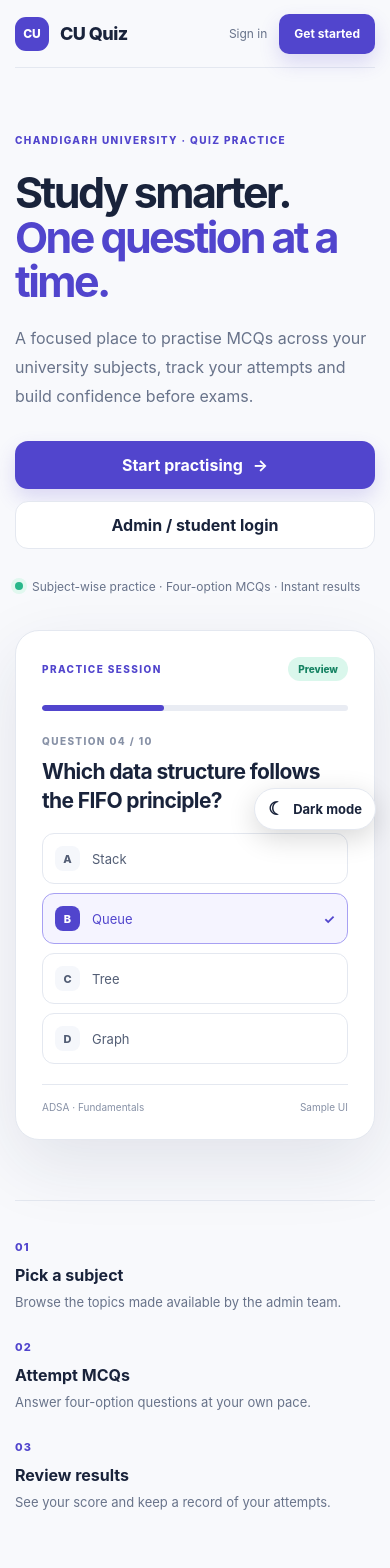
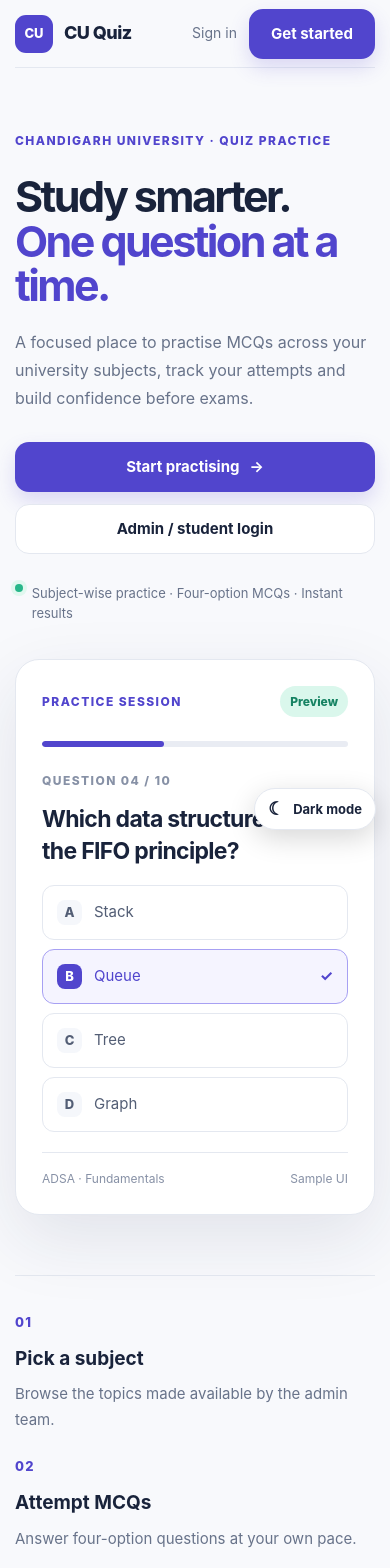
Before and after one commit to RajCodes2006/quiz-maker, a Next.js app: page / in a window 390 px wide. Shown: the top 1568 px of the page. Built offline with nearby package versions, Linux system fonts and the light colour scheme; no server answers.

Commit message:
Improve typography and add subtle UI interactions

```diff
--- a/app/globals.css
+++ b/app/globals.css
@@ -212,3 +212,200 @@ button, .button { cursor: pointer; }
 @media (max-width: 560px) {
   .theme-toggle { right: 14px; bottom: 14px; min-height: 42px; padding: 0 13px; }
 }
+
+
+/* Readability and interaction refresh */
+body {
+  font-size: 16px;
+  line-height: 1.6;
+  text-rendering: optimizeLegibility;
+}
+
+a:not(.button) {
+  text-underline-offset: 4px;
+  transition: color .18s ease, opacity .18s ease;
+}
+
+a:not(.button):hover {
+  color: var(--brand);
+}
+
+.brand { font-size: 20px; }
+.brand-mark { width: 38px; height: 38px; font-size: 13px; }
+.nav-links { font-size: 15px; }
+.button {
+  min-height: 50px;
+  padding-inline: 22px;
+  font-size: 15px;
+  border-radius: 14px;
+  transition: transform .18s ease, box-shadow .18s ease, background .18s ease, border-color .18s ease;
+}
+.button:hover:not(:disabled) {
+  transform: translateY(-2px);
+  box-shadow: 0 12px 26px rgba(81, 69, 205, .22);
+}
+.button:active:not(:disabled) { transform: translateY(0) scale(.985); }
+.button:disabled { cursor: not-allowed; opacity: .55; box-shadow: none; }
+
+.eyebrow, .mini-label, .question-kicker {
+  font-size: 12px;
+  letter-spacing: .12em;
+}
+.hero-text { font-size: 18px; line-height: 1.75; }
+.hero-note { font-size: 14px; }
+.pill { font-size: 12px; }
+.hero-card { transition: transform .3s ease, box-shadow .3s ease; }
+.hero-card:hover { transform: translateY(-4px) rotate(0); box-shadow: 0 30px 80px rgba(28, 39, 74, .14); }
+.hero-card h2 { font-size: 23px; }
+.mock-option { font-size: 15px; padding: 14px; transition: transform .18s ease, border-color .18s ease, background .18s ease; }
+.mock-option:hover { transform: translateX(3px); border-color: var(--brand); }
+.mock-option > span { font-size: 13px; }
+.mock-footer { font-size: 12px; }
+.feature-number { font-size: 13px; }
+.feature-strip h3 { font-size: 19px; }
+.feature-strip p { font-size: 15px; line-height: 1.7; }
+.footer { font-size: 13px; }
+
+.app-shell { padding-top: 44px; }
+.app-header { margin-bottom: 40px; }
+.app-header-actions { font-size: 14px; }
+.page-heading { font-size: clamp(34px, 4vw, 44px); }
+.page-subtitle { font-size: 16px; line-height: 1.7; }
+.panel {
+  padding: 28px;
+  border-radius: 20px;
+  transition: border-color .2s ease, box-shadow .2s ease;
+}
+.panel h2 { font-size: 23px; line-height: 1.3; }
+.panel h3 { font-size: 19px; }
+.section-heading {
+  display: flex;
+  align-items: center;
+  justify-content: space-between;
+  gap: 14px;
+  margin-bottom: 16px;
+}
+.section-heading h2 { margin: 0; font-size: 24px; }
+.subject-grid { gap: 18px; }
+.subject-card { padding: 24px; border-radius: 19px; }
+.subject-card:hover {
+  transform: translateY(-5px);
+  box-shadow: 0 18px 38px rgba(28, 39, 74, .11);
+}
+.subject-icon { width: 44px; height: 44px; font-size: 15px; border-radius: 14px; }
+.subject-card h3 { font-size: 19px; line-height: 1.35; }
+.subject-card p { min-height: 0; font-size: 15px; line-height: 1.65; }
+.subject-foot { font-size: 14px; margin-top: 22px; }
+
+.field { gap: 9px; margin: 17px 0; }
+.field label { font-size: 14px; }
+.field input, .field textarea, .field select {
+  min-height: 48px;
+  padding: 13px 15px;
+  border-radius: 13px;
+  font-size: 16px;
+  transition: border-color .18s ease, box-shadow .18s ease, background .18s ease;
+}
+.field textarea { min-height: 110px; }
+.field input:focus, .field textarea:focus, .field select:focus {
+  border-color: var(--brand);
+  box-shadow: 0 0 0 4px var(--focus-halo);
+}
+.auth-card { width: min(940px, 100%); border-radius: 26px; }
+.auth-aside { padding: 42px; }
+.auth-aside h1 { font-size: 40px; }
+.auth-aside p { font-size: 15px; line-height: 1.75; }
+.auth-aside small { font-size: 13px; }
+.auth-content { padding: 44px; }
+.auth-content h2 { font-size: 31px; }
+.auth-content > p { font-size: 15px; line-height: 1.65; }
+.notice { padding: 14px 16px; border-radius: 13px; font-size: 14px; line-height: 1.6; }
+.form-section-title { font-size: 17px; }
+.muted { font-size: 14px; line-height: 1.6; }
+
+.table-list { font-size: 15px; }
+.table-list th, .table-list td { padding: 15px 12px; }
+.table-list th { font-size: 12px; }
+.empty-state { font-size: 15px; line-height: 1.65; }
+
+.quiz-wrap { width: min(820px, calc(100% - 36px)); margin: 52px auto; }
+.quiz-top { font-size: 15px; margin-bottom: 24px; }
+.quiz-progress { height: 9px; margin-bottom: 26px; }
+.quiz-progress span { transition: width .28s ease; }
+.quiz-question { padding: 36px; }
+.quiz-question h1 { font-size: clamp(27px, 3vw, 32px); line-height: 1.4; margin: 16px 0 26px; }
+.quiz-option {
+  gap: 15px;
+  padding: 17px 18px;
+  margin: 12px 0;
+  border-radius: 15px;
+  font-size: 16px;
+  line-height: 1.55;
+  transition: transform .16s ease, border-color .16s ease, background .16s ease, box-shadow .16s ease;
+}
+.quiz-option:hover { transform: translateX(4px); border-color: var(--brand); }
+.quiz-option:focus-within {
+  outline: 3px solid var(--focus-halo);
+  outline-offset: 2px;
+}
+.quiz-option.active {
+  box-shadow: 0 6px 18px rgba(81, 69, 205, .09);
+}
+.quiz-option strong { font-size: 16px; }
+.quiz-option input { width: 18px; height: 18px; }
+.quiz-controls { margin-top: 30px; }
+.result-score { font-size: 68px; }
+.metric { padding: 21px; border-radius: 16px; }
+.metric strong { font-size: 28px; }
+.metric span { font-size: 14px; line-height: 1.5; }
+
+button:focus-visible, a:focus-visible {
+  outline: 3px solid var(--brand);
+  outline-offset: 3px;
+}
+.button-quiet:hover:not(:disabled) { border-color: var(--brand); }
+.quiz-question, .auth-card, .panel {
+  animation: ui-enter .32s ease both;
+}
+@keyframes ui-enter {
+  from { opacity: 0; transform: translateY(8px); }
+  to { opacity: 1; transform: translateY(0); }
+}
+
+@media (max-width: 800px) {
+  .auth-aside { padding: 30px; }
+  .auth-content { padding: 32px; }
+  .auth-aside h1 { font-size: 32px; }
+  .section-heading h2 { font-size: 22px; }
+}
+@media (max-width: 560px) {
+  body { font-size: 15px; }
+  .site-shell, .app-shell { width: min(100% - 30px, 1120px); }
+  .nav-links { font-size: 14px; }
+  .brand { font-size: 18px; }
+  .hero-text { font-size: 16px; }
+  .hero-note { align-items: flex-start; font-size: 13px; line-height: 1.5; }
+  .feature-strip p { font-size: 15px; }
+  .page-heading { font-size: 33px; }
+  .page-subtitle { font-size: 15px; }
+  .panel { padding: 21px; }
+  .auth-content, .auth-aside { padding: 24px; }
+  .auth-content h2 { font-size: 27px; }
+  .auth-aside h1 { margin: 26px 0 10px; font-size: 30px; }
+  .quiz-wrap { margin: 30px auto; }
+  .quiz-question { padding: 22px; }
+  .quiz-question h1 { font-size: 24px; }
+  .quiz-option { padding: 15px; font-size: 15px; }
+  .quiz-top { align-items: flex-start; gap: 12px; font-size: 13px; }
+  .quiz-controls .button { padding-inline: 14px; font-size: 14px; }
+  .section-heading { align-items: flex-start; }
+  .result-metrics { grid-template-columns: 1fr; }
+}
+@media (prefers-reduced-motion: reduce) {
+  *, *::before, *::after {
+    scroll-behavior: auto !important;
+    animation-duration: .01ms !important;
+    animation-iteration-count: 1 !important;
+    transition-duration: .01ms !important;
+  }
+}
```
